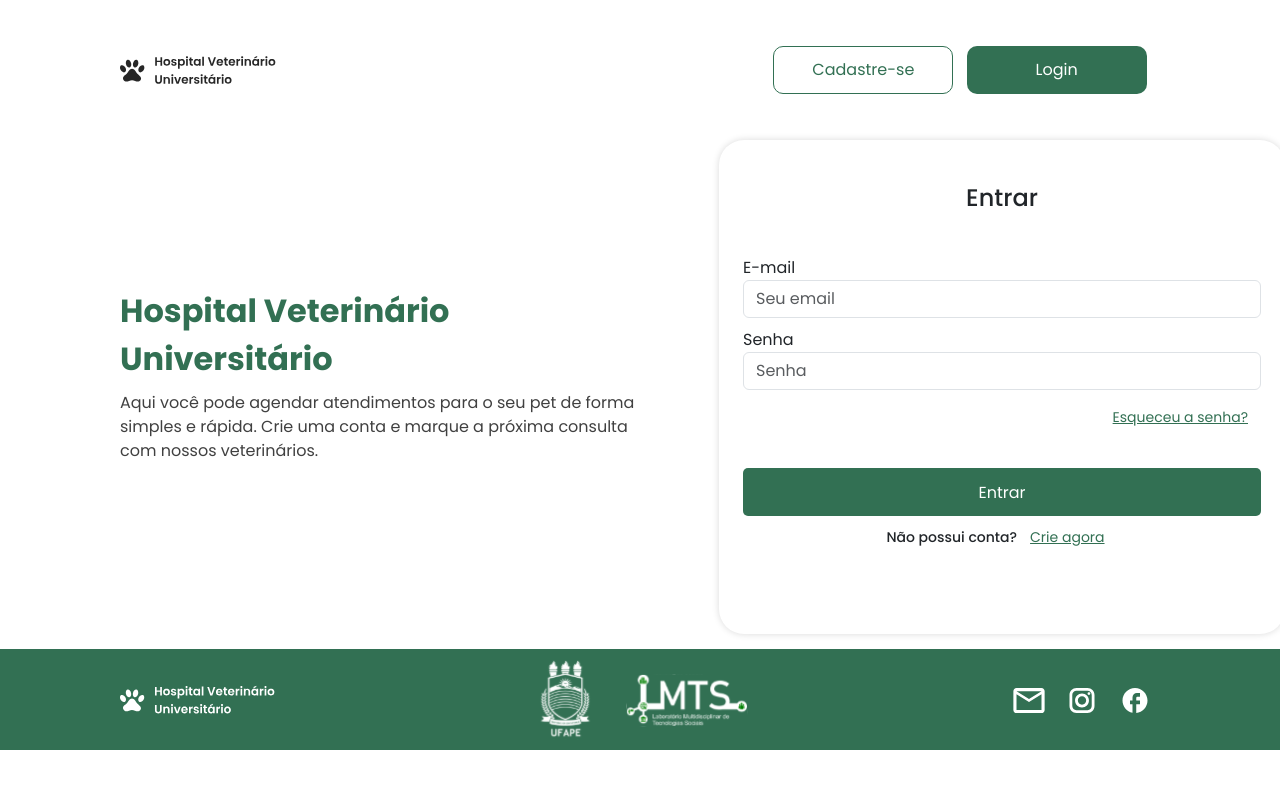
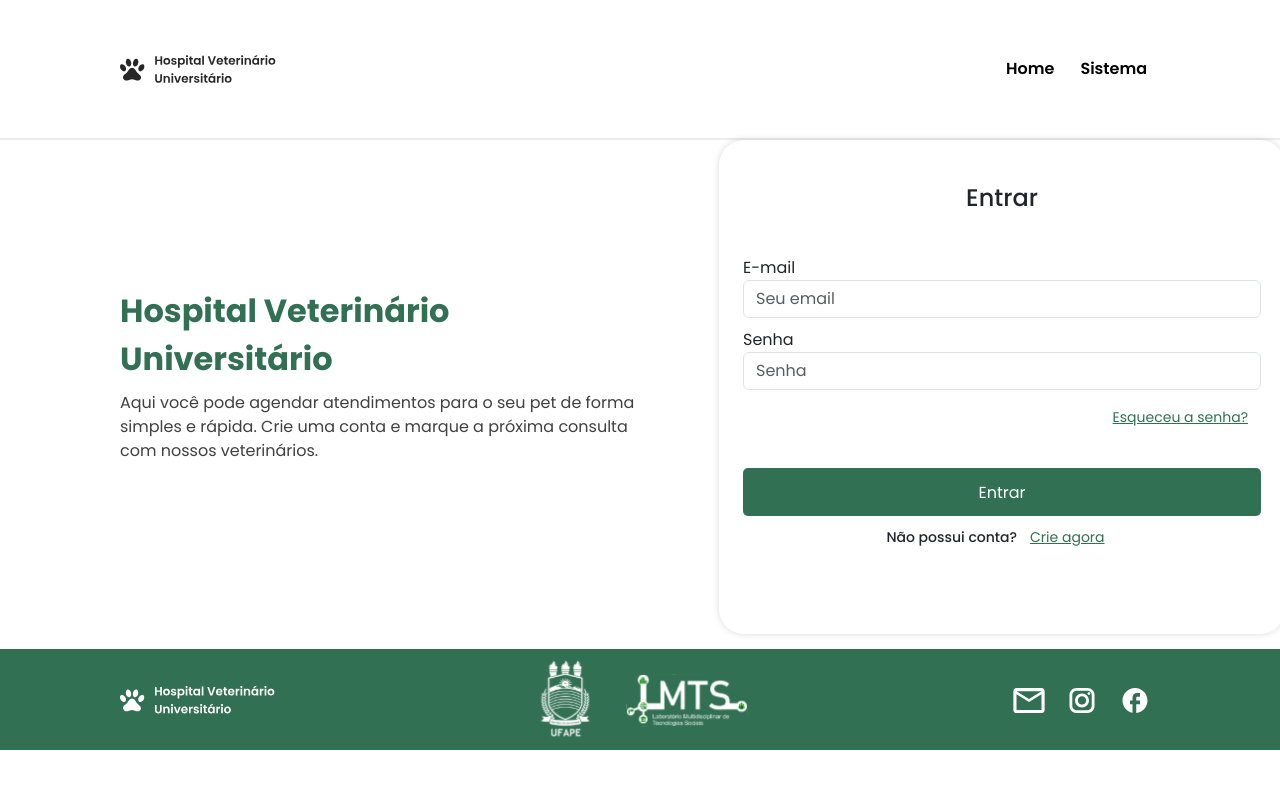
Before and after one commit to lmtsufape/hvu, a Next.js app: page /login in a window 1280 px wide. Shown: the top 788 px of the page. Built offline with nearby package versions, Linux system fonts and the light colour scheme.

Commit message:
Criando variações do header (ainda não acabei)

```diff
--- a/pages/login.js
+++ b/pages/login.js
@@ -1,7 +1,7 @@
 import React from "react";
 import "bootstrap/dist/css/bootstrap.min.css";
 import Image from 'next/image';
-import Header from '../src/app/header';
+import {Header02} from '../src/app/header';
 import Text from '../src/app/texto_login_page';
 import Footer from "../src/app/components/Footer";
 import styles from "../src/app/components/login.module.css"
@@ -12,7 +12,7 @@ function pageLogin() {
         <>
 
         <div>
-            <Header />
+            <Header02 />
         </div>
         <div class={styles.container}>
 
--- a/src/app/components/header.module.css
+++ b/src/app/components/header.module.css
@@ -1,4 +1,4 @@
-@import url('https://fonts.googleapis.com/css2?family=Poppins:wght@600&display=swap');
+@import url('https://fonts.googleapis.com/css2?family=Poppins:wght@300;500;600;700&display=swap');
 
 .header {
     width: 1,440px;
@@ -8,12 +8,48 @@
     display: flex;
     align-items: center;
     justify-content: space-between;
+    border-bottom: 2px solid#ECECEC;
 }
 
-.box_buttons{
-    width: 400px;
-    height: 50px;
+.box_buttons {
     display: flex;
     align-items: center;
     justify-content: space-evenly;
 }
+
+#black_button_decoration {
+    font-family: 'Poppins', sans-serif;
+    font-size: 16px;
+    font-weight: 600;
+    line-height: 24px;
+    letter-spacing: 0em;
+    text-align: left;
+    text-decoration: none;
+    color: black;
+}
+
+#black_button_decoration:hover {
+    color: black;
+    text-decoration: underline;
+}
+
+#login_white_button {
+    width: 180px;
+    height: 48px;
+    padding: 10px;
+    border-radius: 10px;
+    border: 1px solid #327053;
+    gap: 1px;
+    color: #327053;
+    font-family: 'Poppins', sans-serif;
+    font-size: 16px;
+    font-weight: 600;
+    line-height: 24px;
+    letter-spacing: 0em;
+    text-decoration: none;
+}
+
+#login_white_button:hover {
+    background-color: #327053;
+    color: white;
+}
--- a/src/app/header.js
+++ b/src/app/header.js
@@ -5,7 +5,8 @@ import {LoginGreenButton} from './green_button';
 import {CadastrolWhiteButton} from './white_button';
 import {LogoHVU} from './logo_hvu';
 
-export default function Header() {
+//Header com botão de login e cadastro
+export function Header01() {
     return (
         <header className={styles.header}>
 
@@ -21,3 +22,57 @@ export default function Header() {
         </header>
     );
   }
+
+  //Header com botão de Home e Sistema
+  export function Header02() {
+    return (
+        <header className={styles.header}>
+
+            <div className={styles.boxlogo}>
+                <LogoHVU />
+            </div>
+
+            <div className={styles.box_buttons} >
+                <button type="button" class="btn btn-link" id={styles.black_button_decoration}>Home</button>
+                <button type="button" class="btn btn-link" id={styles.black_button_decoration}>Sistema</button>
+            </div>
+
+        </header>
+    );
+  }
+
+  //Header com botão de login
+  export function Header03() {
+    return (
+        <header className={styles.header}>
+
+            <div className={styles.boxlogo}>
+                <LogoHVU />
+            </div>
+
+            <div className={styles.box_buttons} >
+                <button type="button" class="btn btn-link">
+                    <img src='./layouts/icone_perfil.svg'/>
+                </button>
+            </div>
+
+        </header>
+    );
+  }
+
+  //Header com ícone de perfil
+  export function Header04() {
+    return (
+        <header className={styles.header}>
+
+            <div className={styles.boxlogo}>
+                <LogoHVU />
+            </div>
+
+            <div className={styles.box_buttons} >
+                <button type="button" class="btn btn-outline-success" id={styles.login_white_button}>Login</button>
+            </div>
+
+        </header>
+    );
+  }
--- a/src/app/logo_hvu.js
+++ b/src/app/logo_hvu.js
@@ -3,6 +3,6 @@ import Image from "next/image";
 
 export function LogoHVU() {
     return (
-        <img src='./layouts/hvulogo.svg' alt='teste'/>
+        <img src='./layouts/hvulogo.svg' alt='Logo do Hospital Veterinário Universitário'/>
     );
 }
```
Also changed, not shown: src/app/page.js (+5 -7 lines), public/layouts/icone_perfil.svg (added).
